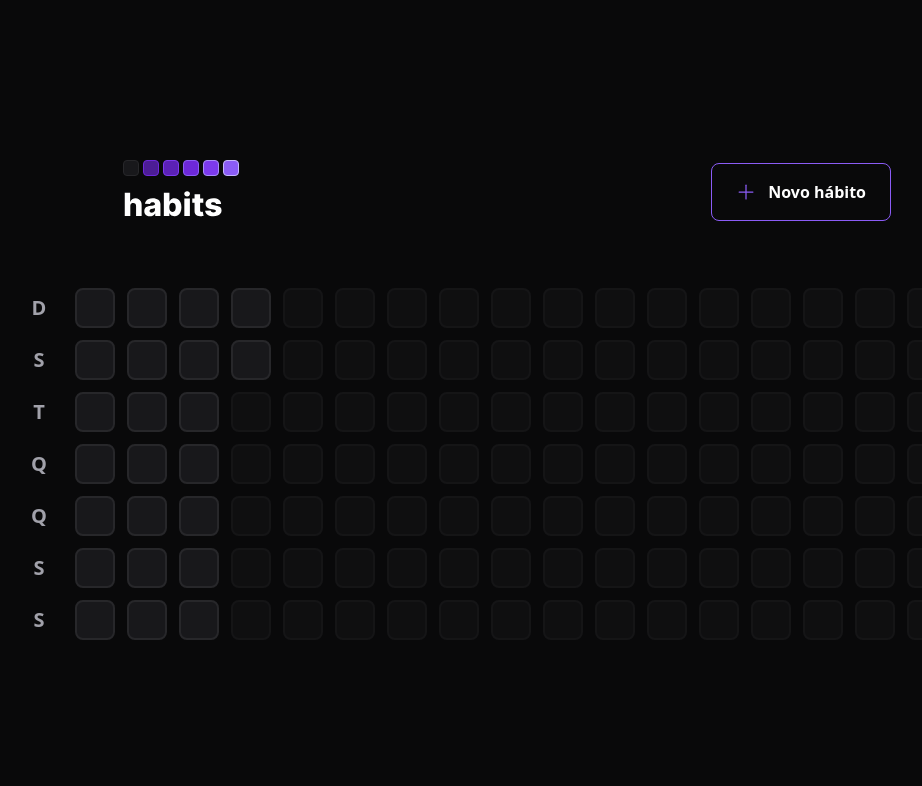
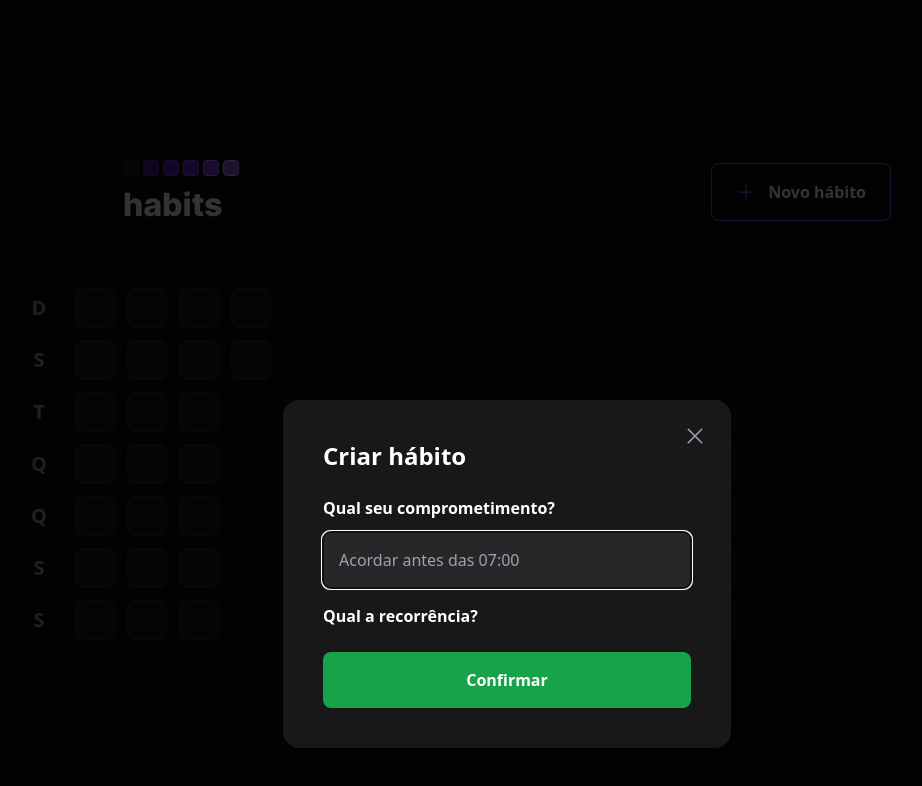
Before and after one commit to mbagatini/nlw-setup, a React (Vite) app in the folder web/: page / in a window 1280 px wide. Both pictures are taken after a click on the button "Novo hábito". Shown: the top 786 px of the page, without its empty margins (133-1055 px from the left). Built offline with nearby package versions, Linux system fonts and the light colour scheme.

Commit message:
Modal dialog for new habit

```diff
--- a/web/package.json
+++ b/web/package.json
@@ -9,6 +9,7 @@
     "preview": "vite preview"
   },
   "dependencies": {
+    "@radix-ui/react-dialog": "^1.0.2",
     "dayjs": "^1.11.7",
     "phosphor-react": "^1.4.1",
     "react": "^18.2.0",
--- a/web/src/components/Header.tsx
+++ b/web/src/components/Header.tsx
@@ -1,15 +1,29 @@
 import { Plus } from 'phosphor-react';
+import * as Dialog from '@radix-ui/react-dialog';
 
 import logoImg from '../assets/logo.svg';
+import { NewHabitDialog } from './NewHabitDialog';
 
 export function Header() {
 	return (
 		<div className='w-full max-w-3xl flex justify-between items-center mx-auto'>
 			<img src={logoImg} alt="Logotipo" />
-			<button type='button' className='border border-violet-500 rounded-lg px-6 py-4 font-semibold flex items-center gap-3 hover:border-violet-300'>
-				<Plus size={20} className="text-violet-500" />
-				Novo hábito
-			</button>
-		</div>
+
+			<Dialog.Root>
+				<Dialog.Trigger asChild>
+					<button type='button' className='border border-violet-500 rounded-lg px-6 py-4 font-semibold flex items-center gap-3 hover:border-violet-300'>
+						<Plus size={20} className="text-violet-500" />
+						Novo hábito
+					</button>
+				</Dialog.Trigger>
+
+				<Dialog.Portal>
+					<Dialog.Overlay className='w-screen h-screen bg-black/80 fixed inset-0' />
+					<Dialog.Content className="absolute bg-zinc-900 p-10 rounded-2xl w-full max-w-md top-1/2 left-1/2 -translate-x-1/2">
+						<NewHabitDialog />
+					</Dialog.Content>
+				</Dialog.Portal>
+			</Dialog.Root>
+		</div >
 	)
 }
--- /dev/null
+++ b/web/src/components/NewHabitDialog.tsx
@@ -0,0 +1,35 @@
+import * as Dialog from '@radix-ui/react-dialog';
+import { Check, X } from 'phosphor-react';
+
+export function NewHabitDialog() {
+	return (
+		<>
+			<Dialog.Title className="text-white font-extrabold text-2xl pb-6">Criar hábito</Dialog.Title>
+
+			<fieldset className='flex flex-col gap-3 mb-4'>
+				<label className="text-white font-semibold" htmlFor="title">
+					Qual seu comprometimento?
+				</label>
+				<input className="w-full h-14 p-4 bg-zinc-800 rounded-lg text-white placeholder:text-zinc-400"
+					id="title"
+					placeholder="Acordar antes das 07:00" />
+			</fieldset>
+
+			<fieldset className='flex flex-col '>
+				<label className="text-white font-semibold" htmlFor="name">
+					Qual a recorrência?
+				</label>
+			</fieldset>
+
+			<Dialog.Close asChild>
+				<button className="w-full h-14 mt-6 rounded-lg bg-green-600 text-white font-semibold flex items-center justify-center">
+					Confirmar
+				</button>
+			</Dialog.Close>
+
+			<Dialog.Close asChild className='absolute top-6 right-6 text-zinc-400 hover:text-zinc-200'>
+				<X size={24} aria-label="Close" />
+			</Dialog.Close>
+		</>
+	)
+}
```
